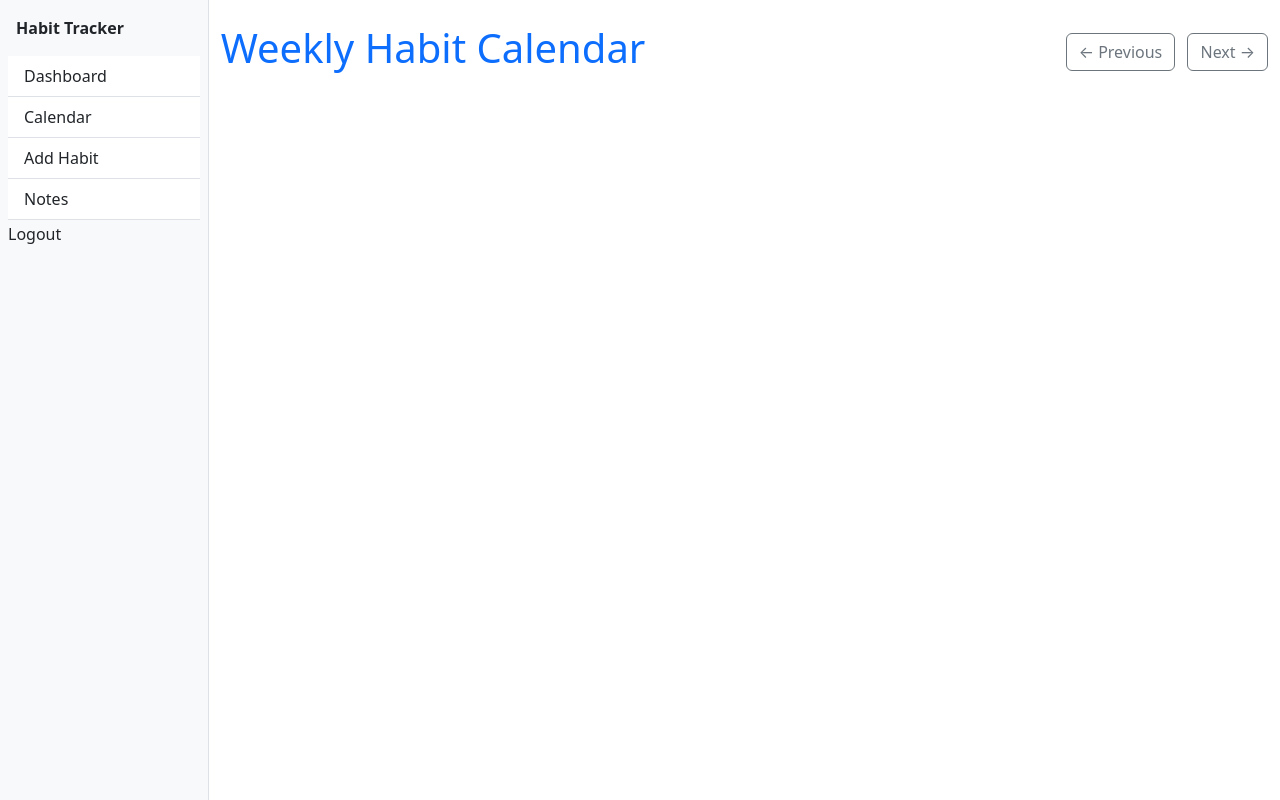
After one commit to aishieee/p4-habit-tracker, a Django app: page /habits/calendar/ in a window 1280 px wide. The commit adds this page. Run offline with Django 5.2, Linux system fonts and the light colour scheme; a user stored in the database is signed in.

Commit message:
Create calendar.html, Add header with navigation to previous to previous and next weeks

```diff
--- a/habits/templates/habits/base.html
+++ b/habits/templates/habits/base.html
@@ -21,6 +21,7 @@
                 <div class="p-3 fw-bold">Habit Tracker</div>
                 <div class="list-group list-group-flush px-2">
                     <a href="{% url 'habits:dashboard' %}" class="list-group-item list-group-item-action">Dashboard</a>
+                    <a href="{% url 'habits:calendar' %}" class="list-group-item list-group-item-action">Calendar</a>
                     <a href="{% url 'habits:habit_create' %}" class="list-group-item list-group-item-action">Add Habit</a>
                     <a href="{% url 'habits:note_list' %}" class="list-group-item list-group-item-action">Notes</a>
         <form method="post" action="{% url 'logout' %}">
--- /dev/null
+++ b/habits/templates/habits/calendar.html
@@ -0,0 +1,19 @@
+{% extends 'habits/base.html' %}
+
+{% block title %}Habit Calendar{% endblock %}
+
+{% block content %}
+<section id="calendar" class="py-4">
+  <!-- Header with navigation to previous/next week -->
+  <div class="d-flex justify-content-between align-items-center mb-4">
+    <h1 class="text-primary">Weekly Habit Calendar</h1>
+    <div>
+      <!-- View the previous week -->
+      <a href="?week={{ previous_week|date:'Y-m-d' }}" class="btn btn-outline-secondary me-2">← Previous</a>
+      <!-- View the next week -->
+      <a href="?week={{ next_week|date:'Y-m-d' }}" class="btn btn-outline-secondary">Next →</a>
+    </div>
+  </div>
+
+
+{% endblock %}
```
Also changed, not shown: db.sqlite3.
